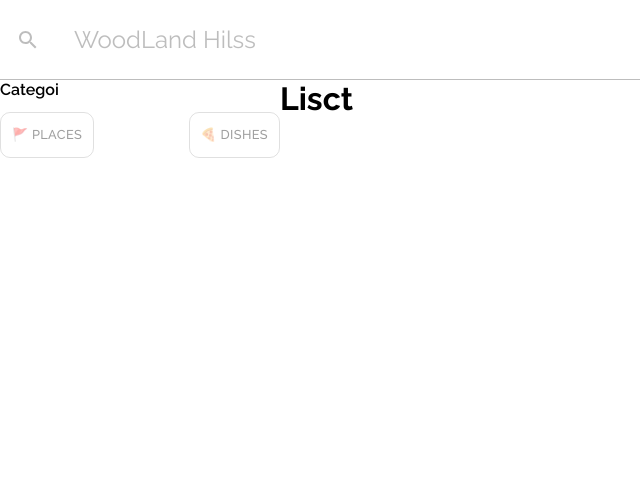
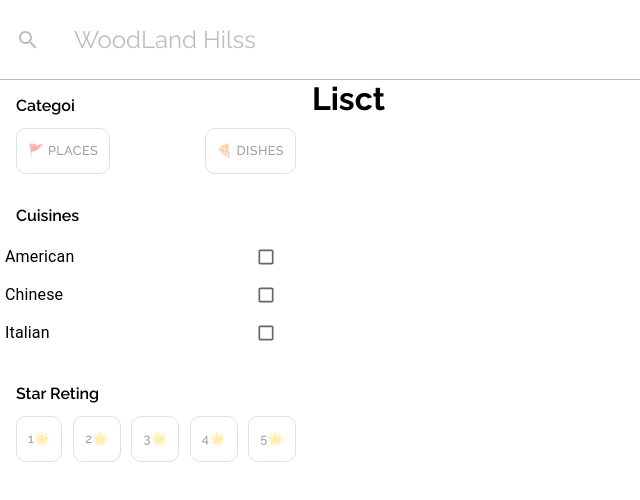
Before and after one commit to KratosHome/lessonFilter, a React (Create React App) app: page / in a window 1280 px wide. Shown: the top 500 px of the page, without its empty margins (0-640 px from the left). Built offline with nearby package versions, Linux system fonts and the light colour scheme.

Commit message:
add ChakBox

```diff
--- a/src/component/Home/FilterPanel/FilterPanel.jsx
+++ b/src/component/Home/FilterPanel/FilterPanel.jsx
@@ -1,9 +1,17 @@
 import React from 'react';
 import FilterListToggle from '../../common/FilterListToggle/FilterListToggle';
-import { categoryList } from "../../../constants/constants"
+import { categoryList, ratingList } from "../../../constants/constants"
 import "./FilterPanel.css"
+import CheckBoxProton from '../../common/CheckBoxProton/CheckBoxProton';
 
-const Filterpanel = ({ selectedCategory, selectCategory }) => {
+const Filterpanel = ({
+    selectedCategory,
+    selectCategory,
+    selectedRating,
+    selectReting,
+    cusines,
+    changeChecked
+}) => {
     return (
         <div>
             <div className='input-group'>
@@ -14,6 +22,24 @@ const Filterpanel = ({ selectedCategory, selectCategory }) => {
                     selectToggle={selectCategory}
                 />
             </div>
+            <div className='input-group'>
+                <p className='lable'>Cuisines</p>
+                {cusines.map(cuisine => (
+                    <CheckBoxProton
+                        key={cuisine.id}
+                        cuisine={cuisine}
+                        changeChecked={changeChecked}
+                    />
+                ))}
+            </div>
+            <div className='input-group'>
+                <p className='lable'>Star Reting</p>
+                <FilterListToggle
+                    options={ratingList}
+                    value={selectedRating}
+                    selectToggle={selectReting}
+                />
+            </div>
         </div>
     );
 }
--- /dev/null
+++ b/src/component/common/CheckBoxProton/CheckBoxProton.jsx
@@ -0,0 +1,53 @@
+import { Checkbox, FormControlLabel } from '@mui/material';
+import React from 'react';
+import { makeStyles } from '@material-ui/core/styles';
+
+const useStyles = makeStyles({
+    root: {
+        '&$checked': {
+            color: '#000',
+        },
+    },
+    checked: {},
+    wrap: {
+        width: '100%',
+        display: 'flex',
+        flexDirection: 'row-reverse',
+        justifyContent: 'space-between',
+        alignItems: 'center',
+        marginLeft: 0,
+    },
+    label: {
+        fontSize: '.8rem',
+        fontFamily: `'Raleway', sans-serif`,
+    },
+});
+
+
+const CheckBoxProton = ({ cuisine, changeChecked }) => {
+    const classes = useStyles()
+    const { checked, label, id } = cuisine;
+    return (
+        <div>
+            <FormControlLabel
+                classes={{
+                    lable: classes.label,
+                    root: classes.wrap
+                }}
+                control={
+                    <Checkbox classes={{
+                        checked: classes.checked,
+                        root: classes.root
+                    }}
+                        size="small"
+                        checked={checked}
+                        onChange={() => changeChecked(id)}
+                    />
+                }
+                label={label}
+            />
+        </div>
+    );
+}
+
+export default CheckBoxProton;
--- a/src/component/common/FilterListToggle/FilterListToggle.jsx
+++ b/src/component/common/FilterListToggle/FilterListToggle.jsx
@@ -44,7 +44,11 @@ const FilterListToggle = ({ options, value, selectToggle }) => {
       className={classes.root}
     >
       {options.map(({ label, id, value }) => (
-        <ToggleButton className={classes.toggle} key={id} value={value}>
+        <ToggleButton
+          className={classes.toggle}
+          key={id}
+          value={value}
+        >
           {label}
         </ToggleButton>
       ))}
--- a/src/pages/Home/Home.css
+++ b/src/pages/Home/Home.css
@@ -14,6 +14,7 @@
 
 .home_pane-wrap{
     flex-basis: 280px;
+    padding: 1rem;
 }
 .home-list-wrap{
     flex: 1;
--- a/src/pages/Home/Home.jsx
+++ b/src/pages/Home/Home.jsx
@@ -6,10 +6,38 @@ import './Home.css'
 
 const Home = () => {
     const [selectedCategory, setSelectedCategory] = useState(null)
+    const [selectedRating, setSelectedRating] = useState(null)
+    const [cusines, setCusines] = useState([
+        {
+            id: 1,
+            checked: false,
+            label: "American",
+        },
+        {
+            id: 2,
+            checked: false,
+            label: "Chinese",
+        },
+        {
+            id: 3,
+            checked: false,
+            label: "Italian",
+        }
+    ])
 
     const handelSelecktCategory = (event, value) =>
         !value ? null : setSelectedCategory(value)
 
+    const handelSelecktRating = (event, value) =>
+        !value ? null : setSelectedRating(value)
+
+    const handleChangeChecked = id => {
+        const cuisinesStateList = cusines
+        const changeCheckedCuisines = cuisinesStateList.map(item =>
+            item.id === id ? { ...item, checked: !item.checked } : item
+        )
+        setCusines(changeCheckedCuisines)
+    }
 
     return (
         <div className="home">
@@ -19,6 +47,10 @@ const Home = () => {
                     <Filterpanel
                         selectToggle={handelSelecktCategory}
                         selectedCategory={selectedCategory}
+                        selectReting={handelSelecktRating}
+                        selectedRating={selectedRating}
+                        cusines={cusines}
+                        changeChecked={handleChangeChecked}
                     />
                 </div>
                 <div className="home-list-wrap">
```
